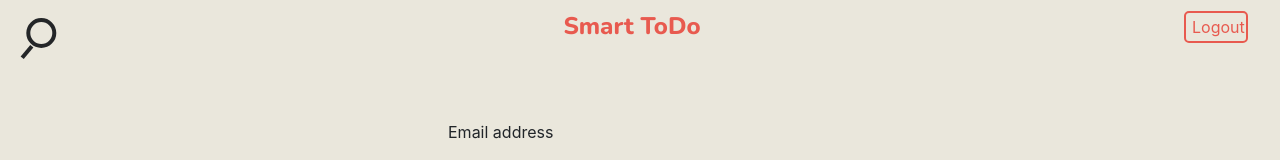
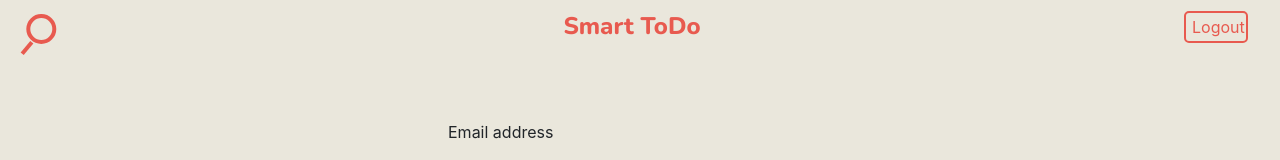
Before and after one commit to Baharghadimii/ToDo, a React (Create React App) app: page / in a window 1280 px wide. Shown: the top 160 px of the page. Built offline with nearby package versions, Linux system fonts and the light colour scheme; no server answers.

Commit message:
fix the padding and color

```diff
--- a/src/components/NavBar.scss
+++ b/src/components/NavBar.scss
@@ -12,7 +12,7 @@ $transition: all 0.5s ease;
   position: absolute;
   height: 10px;
   width: 100px;
-  bottom: 99%;
+  bottom: 99.5%;
   right: 98%;
   transform: translate(100%, 50%);
 }
@@ -32,10 +32,10 @@ input {
   box-sizing: border-box;
   width: 30px;
   height: 30px;
-  border: 4px solid #242628;
+  border: 4px solid #e85a4f;
   border-radius: 50%;
   background: none;
-  color: #242628;
+  color: #e85a4f;
   font-size: 16px;
   font-weight: 400;
   font-family: Roboto;
@@ -76,7 +76,7 @@ input {
   position: absolute;
   width: 15px;
   height: 4px;
-  background-color: #242628;
+  background-color: #e85a4f;
   -webkit-transform: rotate(-50deg);
   -ms-transform: rotate(-50deg);
   transform: rotate(-50deg);
@@ -100,7 +100,7 @@ input {
   height: 3px;
   margin-top: -1px;
   margin-left: -8px;
-  background-color: #242628;
+  background-color: #e85a4f;
   -webkit-transform: rotate(-45deg);
   -ms-transform: rotate(-45deg);
   transform: rotate(-45deg);
@@ -113,7 +113,7 @@ input {
   position: absolute;
   width: 15px;
   height: 3px;
-  background-color: #242628;
+  background-color: #e85a4f;
   margin-top: -1px;
   margin-left: -8px;
   cursor: pointer;
@@ -124,9 +124,10 @@ input {
 
 .square {
   box-sizing: border-box;
+  padding: 0 40px 0 25px;
   width: 300px;
   height: 30px;
-  border: 4px solid #242628;
+  border: 4px solid #e85a4f;
   border-radius: 0;
   background: none;
   color: #242628;
```
